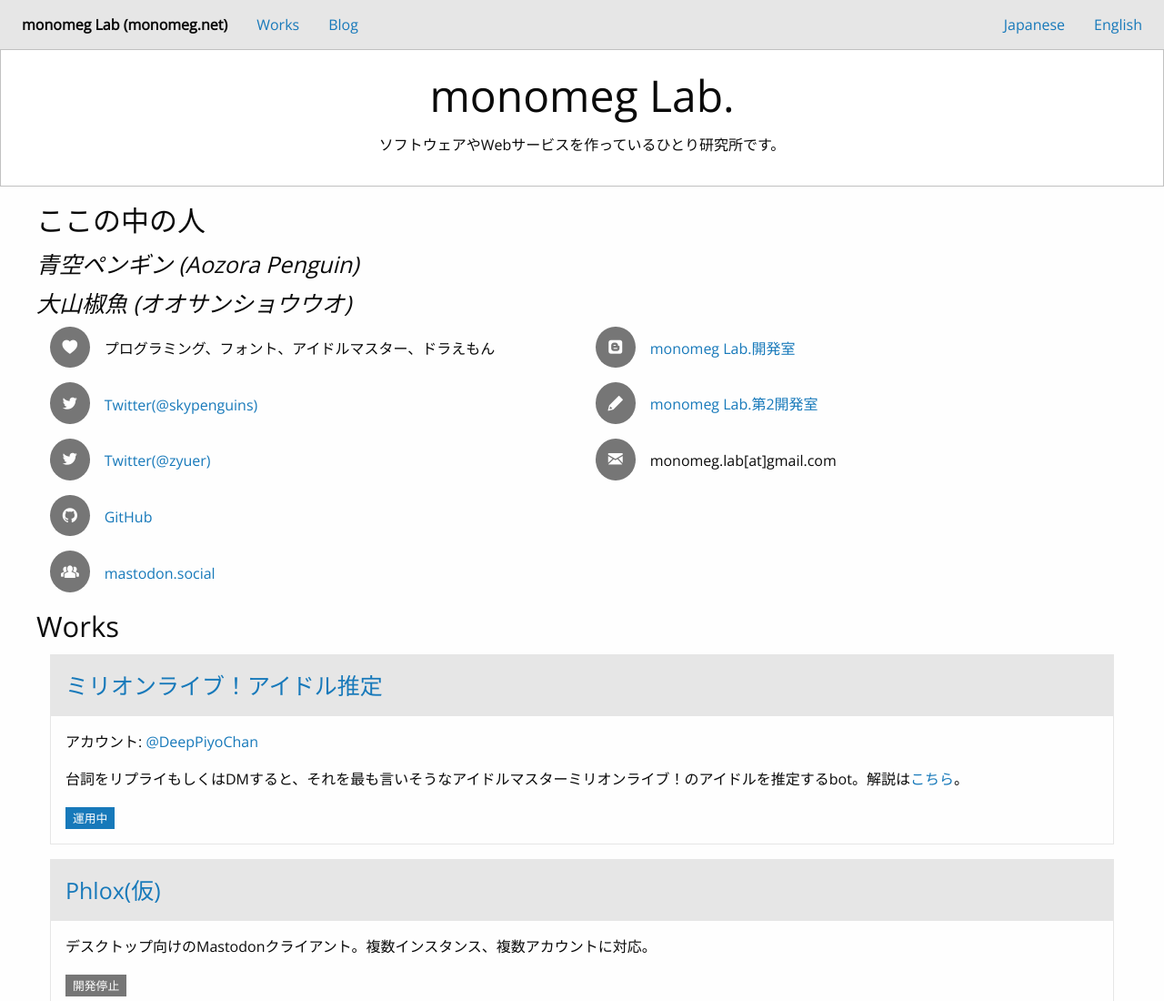
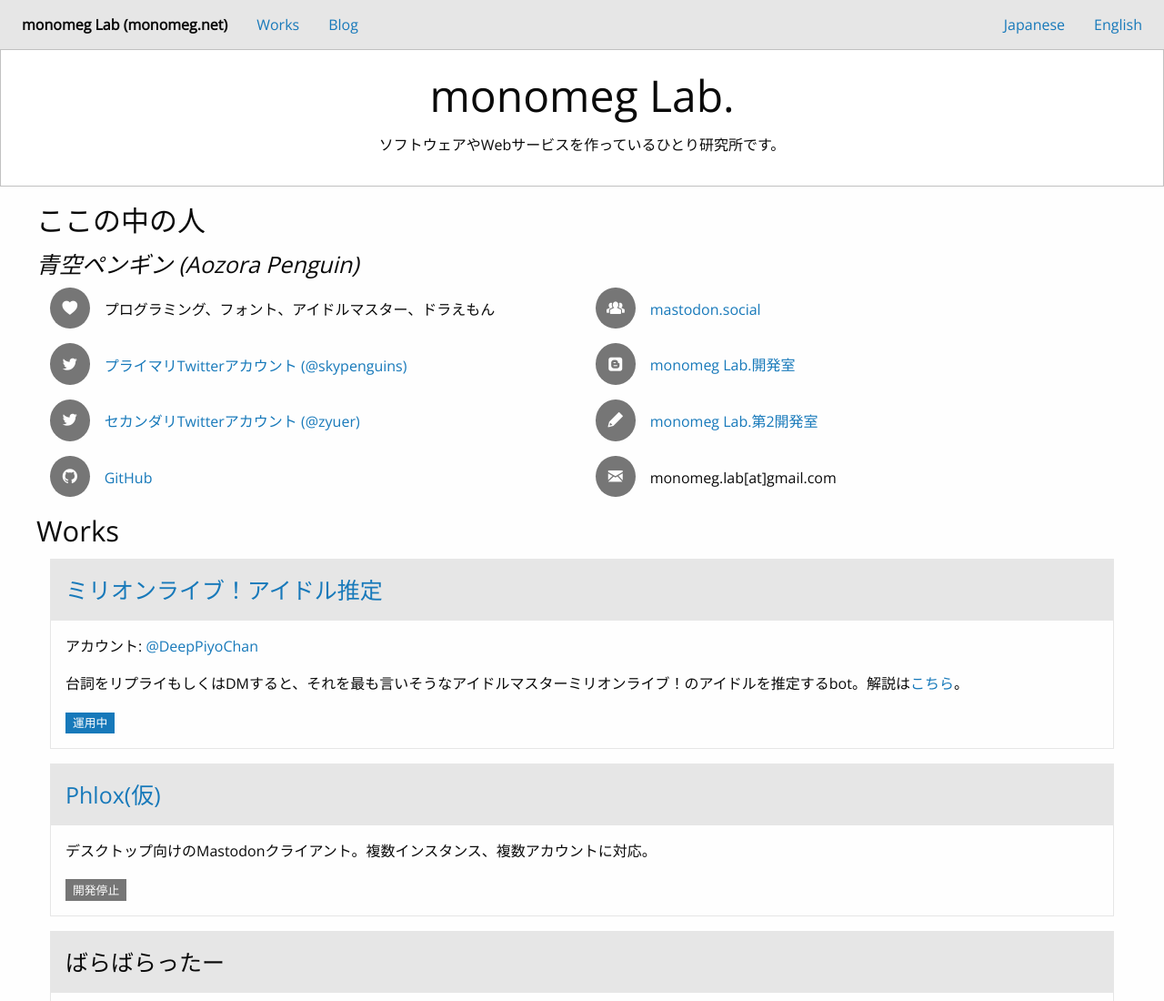
Before and after one commit to skypenguins/website, a plain HTML site: page docs/index.html in a window 1280 px wide. Shown: the top 1100 px of the page at 91% size. Drawn offline with nearby package versions, Linux system fonts and the light colour scheme.

Commit message:
Update index.html

```diff
--- a/docs/index.html
+++ b/docs/index.html
@@ -39,17 +39,16 @@
     <div class="row">
       <h3>ここの中の人</h3>
         <h4><em>青空ペンギン (Aozora Penguin)</em></h4>
-        <h4><em>大山椒魚 (オオサンショウウオ)</em></h4>
       <div class="large-6 columns">
         <p><span class="badge secondary"><i class="fi-heart"></i></span>　プログラミング、フォント、アイドルマスター、ドラえもん</p>
-        <p><a href="https://twitter.com/skypenguins"><span class="badge secondary"><i class="fi-social-twitter"></i></span>　Twitter(@skypenguins)</a></p>
-        <p><a href="https://twitter.com/zyuer"><span class="badge secondary"><i class="fi-social-twitter"></i></span>　Twitter(@zyuer)</a></p>
+        <p><a href="https://twitter.com/skypenguins"><span class="badge secondary"><i class="fi-social-twitter"></i></span>　プライマリTwitterアカウント (@skypenguins)</a></p>
+        <p><a href="https://twitter.com/zyuer"><span class="badge secondary"><i class="fi-social-twitter"></i></span>　セカンダリTwitterアカウント (@zyuer)</a></p>
         <p><a href="https://github.com/skypenguins"><span class="badge secondary"><i class="fi-social-github"></i></span>　GitHub</a></p>
-        <p><a href="https://mastodon.social/@skypenguins"><span class="badge secondary"><i class="fi-torsos-all"></i></span>　mastodon.social</a></p>
       </div>
       <div class="large-6 columns">
-        <p><span class="badge secondary"><i class="fi-social-blogger"></i></span>　<a href="http://blog.monomeg.net">monomeg Lab.開発室</a></p>
-        <p><span class="badge secondary"><i class="fi-pencil"></i></span>　<a href="http://skypenguins.hateblo.jp">monomeg Lab.第2開発室</a></p>
+        <p><a href="https://mastodon.social/@skypenguins"><span class="badge secondary"><i class="fi-torsos-all"></i></span>　mastodon.social</a></p>
+        <p><span class="badge secondary"><i class="fi-social-blogger"></i></span>　<a href="https://blog.monomeg.net">monomeg Lab.開発室</a></p>
+        <p><span class="badge secondary"><i class="fi-pencil"></i></span>　<a href="https://skypenguins.hateblo.jp">monomeg Lab.第2開発室</a></p>
         <p><span class="badge secondary"><i class="fi-mail"></i></span>　monomeg.lab[at]gmail.com</p>
       </div>
     </div>
```
